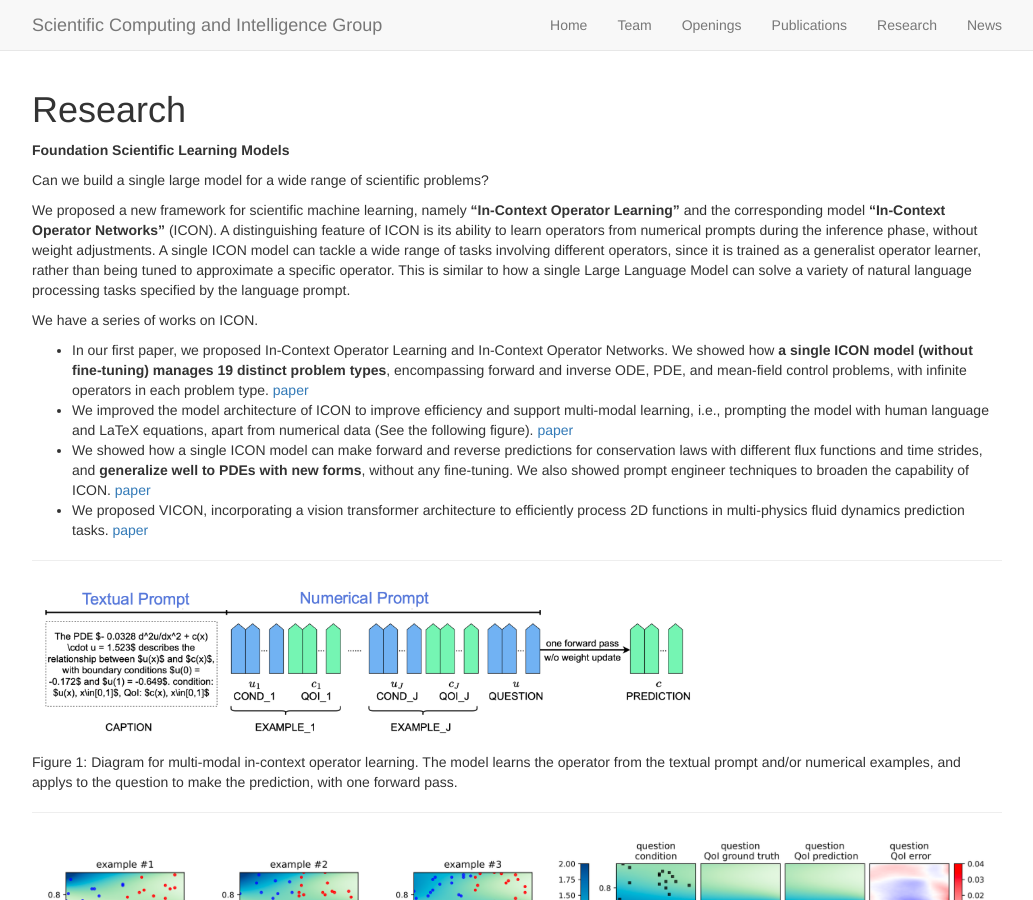
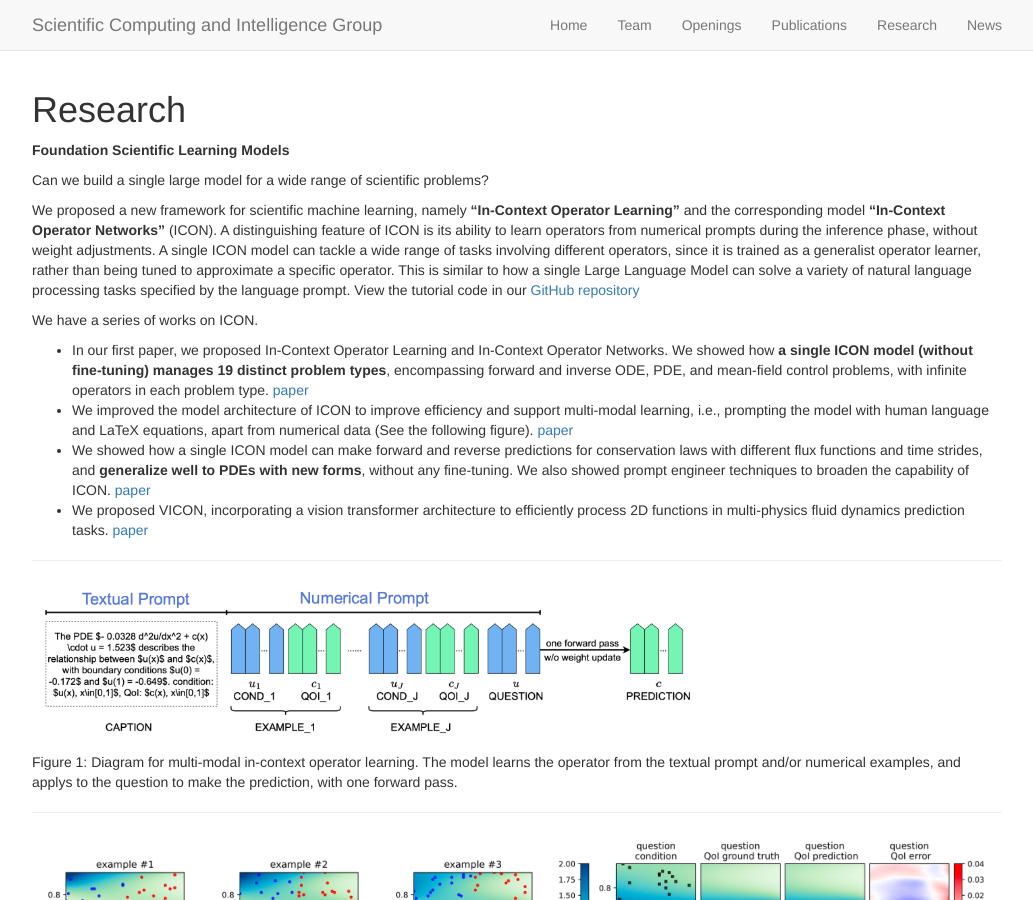
Before and after one commit to scaling-group/scaling-group.github.io, a Jekyll site: the page built from _pages/research.md, in a window 1280 px wide and 900 px high. Shown: the whole window, without its empty margins (123-1156 px from the left). Built offline with Jekyll 4.4.1, drawn with Linux system fonts in a browser that asks for light colours.

Commit message:
add tutorial code

```diff
--- a/_pages/research.md
+++ b/_pages/research.md
@@ -16,7 +16,7 @@ permalink: /research/
 Can we build a single large model for a wide range of scientific problems?
 
 We proposed a new framework for scientific machine learning, namely **“In-Context Operator Learning”** and the corresponding model
-**“In-Context Operator Networks”** (ICON). A distinguishing feature of ICON is its ability to learn operators from numerical prompts during the inference phase, without weight adjustments. A single ICON model can tackle a wide range of tasks involving different operators, since it is trained as a generalist operator learner, rather than being tuned to approximate a specific operator. This is similar to how a single Large Language Model can solve a variety of natural language processing tasks specified by the language prompt.
+**“In-Context Operator Networks”** (ICON). A distinguishing feature of ICON is its ability to learn operators from numerical prompts during the inference phase, without weight adjustments. A single ICON model can tackle a wide range of tasks involving different operators, since it is trained as a generalist operator learner, rather than being tuned to approximate a specific operator. This is similar to how a single Large Language Model can solve a variety of natural language processing tasks specified by the language prompt. View the tutorial code in our [GitHub repository](https://github.com/scaling-group/icon-tutorial)
 
 We have a series of works on ICON.
 - In our first paper, we proposed In-Context Operator Learning and In-Context Operator Networks. We showed how **a single ICON model (without fine-tuning) manages 19 distinct problem types**, encompassing forward and inverse ODE, PDE, and mean-field control problems, with infinite operators in each problem type. [paper](https://www.pnas.org/doi/10.1073/pnas.2310142120)
```
Also changed, not shown: 1 other file.
